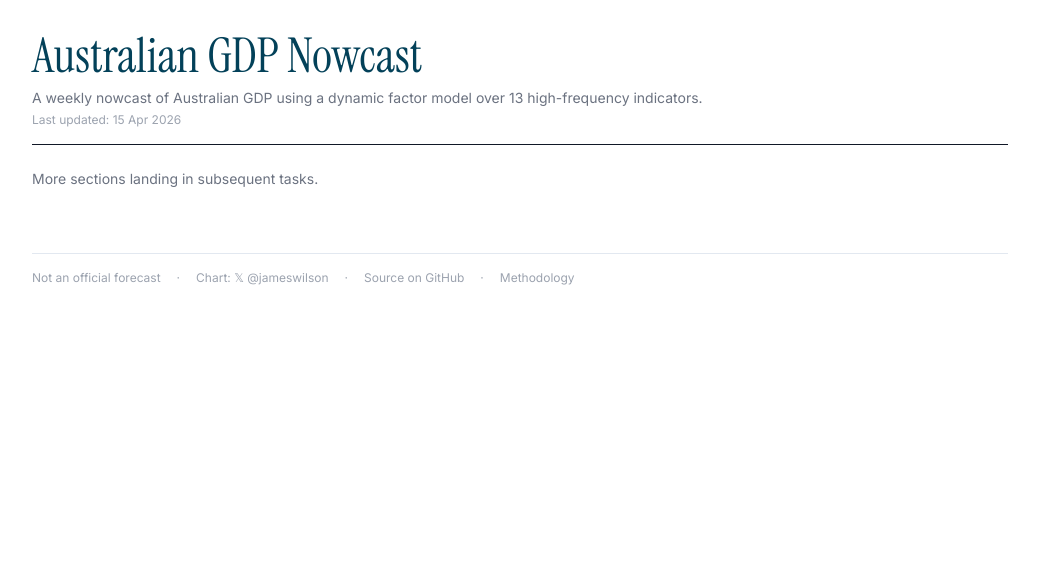
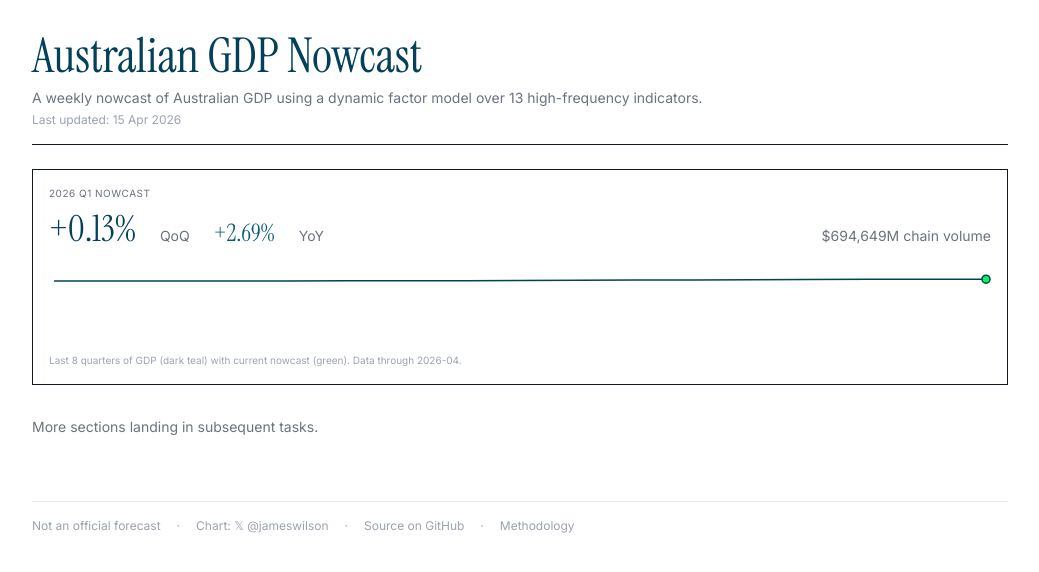
Before and after one commit to Allisterh/nowcasting-Australia, a Next.js app: page / in a window 1280 px wide. Shown: the top 572 px of the page, without its empty margins (120-1159 px from the left). Built offline with nearby package versions, Linux system fonts and the light colour scheme.

Commit message:
feat: add HeadlineCard with sparkline

```diff
--- a/src/app/page.tsx
+++ b/src/app/page.tsx
@@ -2,6 +2,7 @@ import { loadDashboardData } from "@/lib/data";
 import Header from "@/components/Header";
 import Footer from "@/components/Footer";
 import StalenessBanner from "@/components/StalenessBanner";
+import HeadlineCard from "@/components/HeadlineCard";
 
 export default function Home() {
   const data = loadDashboardData();
@@ -9,6 +10,7 @@ export default function Home() {
     <main className="max-w-5xl mx-auto px-4 sm:px-6 py-8">
       <StalenessBanner generatedAt={data.latest.generated_at} />
       <Header generatedAt={data.latest.generated_at} />
+      <HeadlineCard latest={data.latest} gdp={data.gdp} />
       <p className="text-label text-sm">More sections landing in subsequent tasks.</p>
       <Footer />
     </main>
--- /dev/null
+++ b/src/components/HeadlineCard.tsx
@@ -0,0 +1,64 @@
+"use client";
+
+import { LineChart, Line, ResponsiveContainer, Dot } from "recharts";
+import type { LatestNowcast, GdpSeries } from "@/lib/types";
+import { formatMillions, formatPct } from "@/lib/format";
+import { chartColors } from "@/lib/chartTheme";
+
+interface HeadlineCardProps {
+  latest: LatestNowcast;
+  gdp: GdpSeries;
+}
+
+export default function HeadlineCard({ latest, gdp }: HeadlineCardProps) {
+  // Last 8 quarters of actuals + the nowcast point
+  const last8 = gdp.series.slice(-8);
+  const sparkData = [
+    ...last8.map((q) => ({ quarter: q.quarter, value: q.value, isNowcast: false })),
+    { quarter: latest.target_quarter, value: latest.nowcast.gdp_chain_volume_millions, isNowcast: true },
+  ];
+
+  return (
+    <section className="mb-8 border border-border-heavy p-4">
+      <p className="text-[10px] uppercase tracking-wider text-label mb-2">
+        {latest.target_quarter} nowcast
+      </p>
+      <div className="flex flex-wrap items-baseline gap-x-6 gap-y-2">
+        <span className="font-headline text-4xl text-teal">
+          {formatPct(latest.nowcast.qoq_growth_pct)}
+        </span>
+        <span className="text-sm text-label">QoQ</span>
+        <span className="font-headline text-2xl text-teal-500">
+          {formatPct(latest.nowcast.yoy_growth_pct)}
+        </span>
+        <span className="text-sm text-label">YoY</span>
+        <span className="ml-auto text-sm text-label">
+          {formatMillions(latest.nowcast.gdp_chain_volume_millions)} chain volume
+        </span>
+      </div>
+      <div className="mt-4 h-20">
+        <ResponsiveContainer>
+          <LineChart data={sparkData} margin={{ top: 5, right: 5, bottom: 5, left: 5 }}>
+            <Line
+              type="monotone"
+              dataKey="value"
+              stroke={chartColors.primary}
+              strokeWidth={1.5}
+              // eslint-disable-next-line @typescript-eslint/no-explicit-any
+              dot={(props: any) => {
+                const { cx, cy, payload, index } = props;
+                if (payload.isNowcast) {
+                  return <Dot key={`dot-${index}`} cx={cx} cy={cy} r={4} fill={chartColors.accent} stroke={chartColors.primary} strokeWidth={1.5} />;
+                }
+                return <Dot key={`dot-${index}`} cx={cx} cy={cy} r={0} fill="transparent" />;
+              }}
+            />
+          </LineChart>
+        </ResponsiveContainer>
+      </div>
+      <p className="mt-2 text-[10px] text-label-light">
+        Last 8 quarters of GDP (dark teal) with current nowcast (green). Data through {latest.data_through}.
+      </p>
+    </section>
+  );
+}
```
